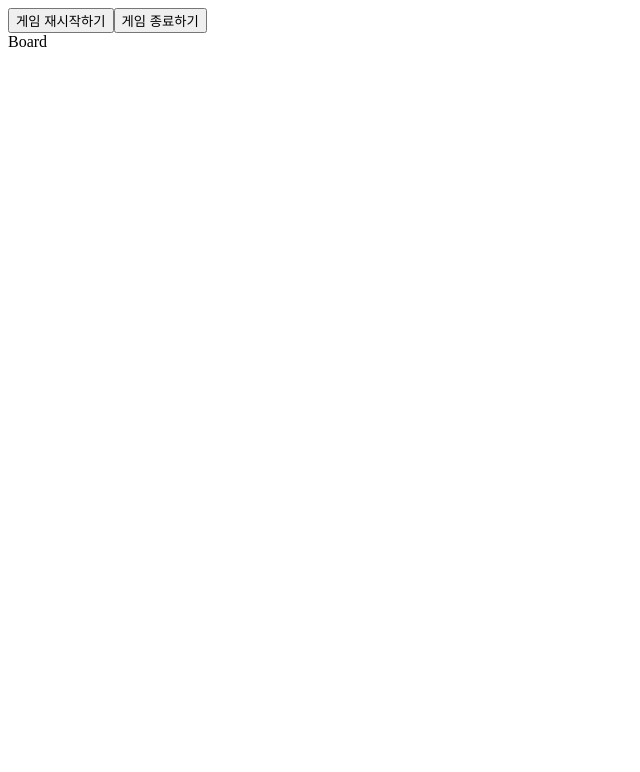
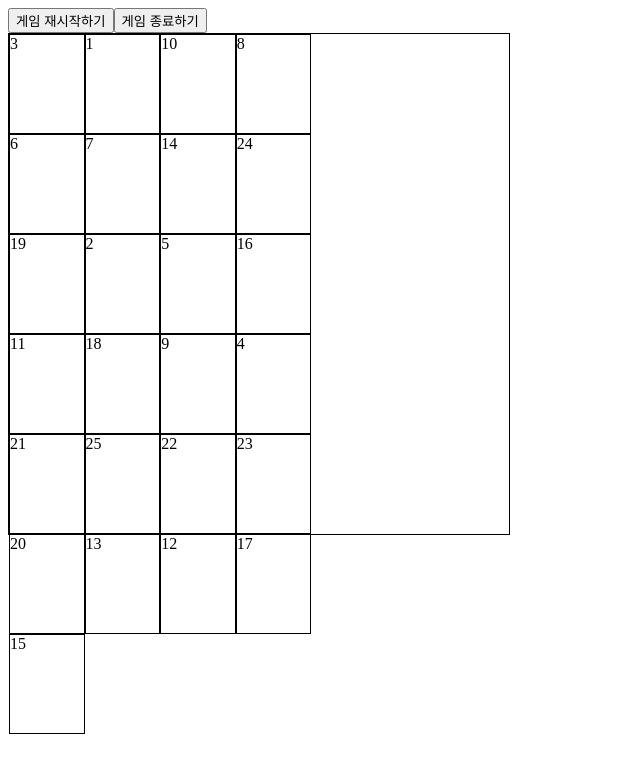
Before and after one commit to pjj0714/bingo-game, a React app: page / in a window 1280 px wide. Both pictures are taken after a click on the button "게임 시작하기". Shown: the top 772 px of the page, without its empty margins (0-640 px from the left). Built offline with nearby package versions, Linux system fonts and the light colour scheme.

Commit message:
Complete overall structure and css

```diff
--- a/src/Components/App.js
+++ b/src/Components/App.js
@@ -1,7 +1,7 @@
 import React from "react";
 import propTypes from "prop-types";
 import { connect } from "react-redux";
-import Board from "./Board";
+import BoardContainer from "../Containers/BoardContainer";
 import * as Actions from "../Reducers";
 
 const App = ({ start, startButtonHandler, endButtonHandler }) => {
@@ -13,25 +13,37 @@ const App = ({ start, startButtonHandler, endButtonHandler }) => {
       <button type="button" onClick={endButtonHandler}>
         게임 종료하기
       </button>
-      <Board />
+      <div
+        style={{
+          border: "1px solid",
+          width: "500px",
+          height: "500px",
+          display: "flex",
+        }}
+      >
+        <BoardContainer />
+      </div>
     </div>
   );
 };
 
 App.defaultProps = {
   start: false,
+  startButtonHandler: () => console.warn("not Defiend startButtonHandler "),
+  endButtonHandler: () => console.warn("not Defiend endButtonHandler "),
 };
 
 App.propTypes = {
   start: propTypes.bool,
-  startButtonHandler: propTypes.func.isRequired,
-  endButtonHandler: propTypes.func.isRequired,
+  startButtonHandler: propTypes.func,
+  endButtonHandler: propTypes.func,
 };
 
 const mapStateToProps = state => ({
   start: state.get("start"),
   reStart: state.get("reStart"),
 });
+
 const mapDispatchToProps = dispatch => ({
   startButtonHandler: () => dispatch(Actions.startGame()),
   endButtonHandler: () => dispatch(Actions.endGame()),
--- a/src/Components/Board.js
+++ b/src/Components/Board.js
@@ -1,7 +1,58 @@
 import React from "react";
+import propTypes from "prop-types";
+import BoardDetail from "./BoardDetail";
+import getRandomList from "../utils";
 
-const Board = () => {
-  return <div>Board</div>;
+class Board extends React.Component {
+  constructor(props) {
+    super(props);
+    this.state = {
+      list: new Array(25).fill(" "),
+    };
+  }
+
+  componentDidMount() {
+    const randomList = getRandomList();
+    this.setState({ list: randomList });
+  }
+
+  componentDidUpdate(preProps) {
+    const randomList = getRandomList();
+    const { reStart } = this.props;
+    if (preProps.reStart !== reStart) {
+      this.setState({ list: randomList });
+    }
+  }
+
+  render() {
+    const { list } = this.state;
+    const { start } = this.props;
+    const renderList = list.map((el, idx) => {
+      return (
+        <BoardDetail
+          key={idx}
+          num={el.num}
+          isClicked={el.isClicked}
+          idx={idx}
+        />
+      );
+    });
+
+    return (
+      <div style={{ display: "flex", flexWrap: "wrap" }}>
+        {start ? renderList : ""}
+      </div>
+    );
+  }
+}
+
+Board.defaultProps = {
+  start: false,
+  reStart: false,
+};
+Board.propTypes = {
+  start: propTypes.bool,
+  reStart: propTypes.bool,
 };
 
 export default Board;
--- a/src/Components/BoardDetail.js
+++ b/src/Components/BoardDetail.js
@@ -1,7 +1,23 @@
 import React from "react";
+import propTypes from "prop-types";
 
-const BoardDetail = () => {
-  return <div>BoardDetail</div>;
+const BoardDetail = ({ num, isClicked, idx }) => {
+  return (
+    <div style={{ border: "1px solid", width: "19.5%", height: "19.6%" }}>
+      {num}
+    </div>
+  );
 };
 
+BoardDetail.defaultProps = {
+  num: 1,
+  isClicked: false,
+  idx: 1,
+};
+
+BoardDetail.propTypes = {
+  num: propTypes.number,
+  isClicked: propTypes.bool,
+  idx: propTypes.number,
+};
 export default BoardDetail;
--- /dev/null
+++ b/src/Containers/BoardContainer.js
@@ -0,0 +1,13 @@
+import React from "react";
+import { connect } from "react-redux";
+import Board from "../Components/Board";
+
+const mapStartToProps = state => ({
+  start: state.get("start"),
+  reStart: state.get("reStart"),
+});
+
+export default connect(
+  mapStartToProps,
+  null,
+)(Board);
--- a/src/Reducers/index.js
+++ b/src/Reducers/index.js
@@ -15,7 +15,7 @@ const initialState = Map({
 export default handleActions(
   {
     [START_GAME]: (state, action) => {
-      const restartGame = state.get("restart");
+      const restartGame = state.get("reStart");
       return state.set("start", true).set("reStart", !restartGame);
     },
     [END_GAME]: (state, action) => {
```
